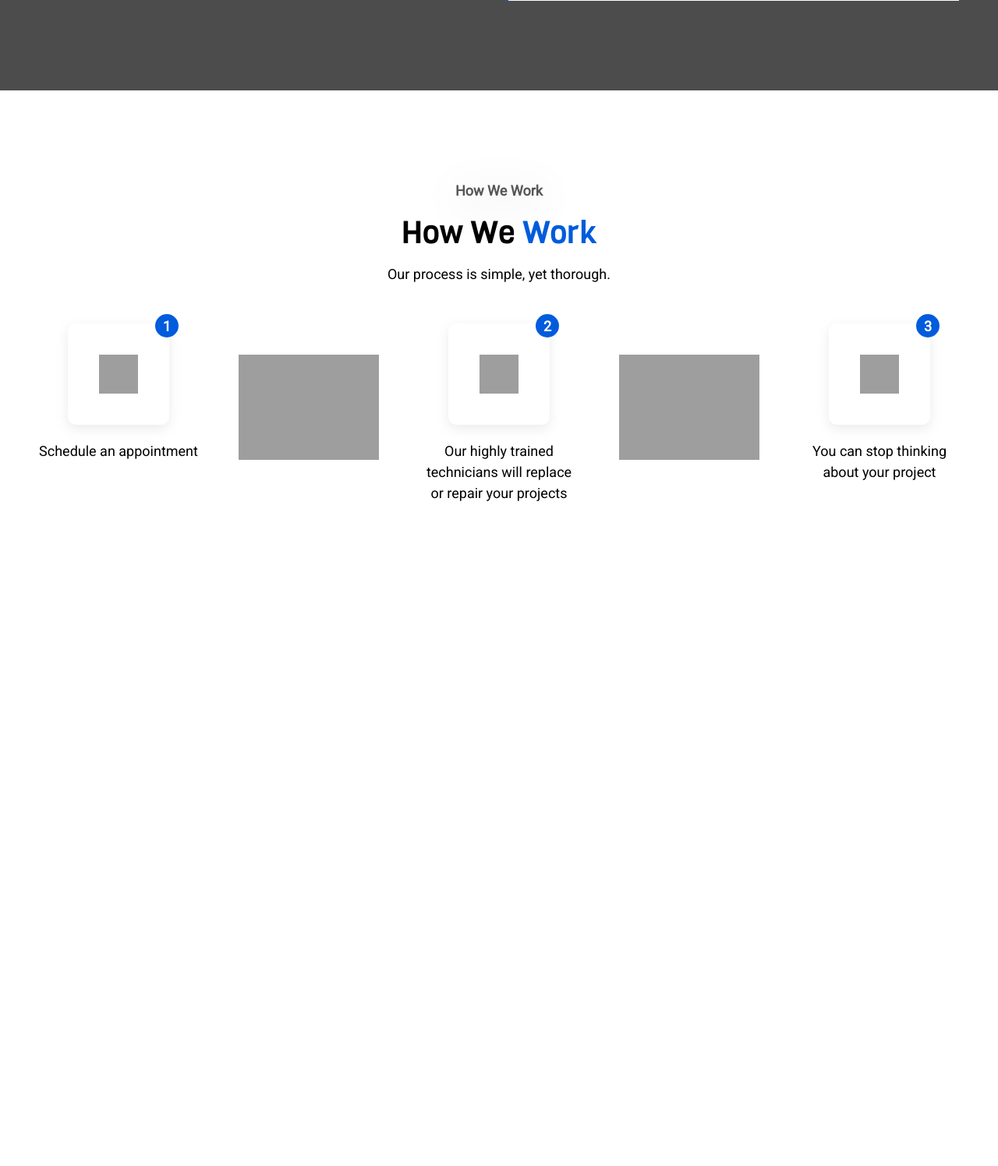
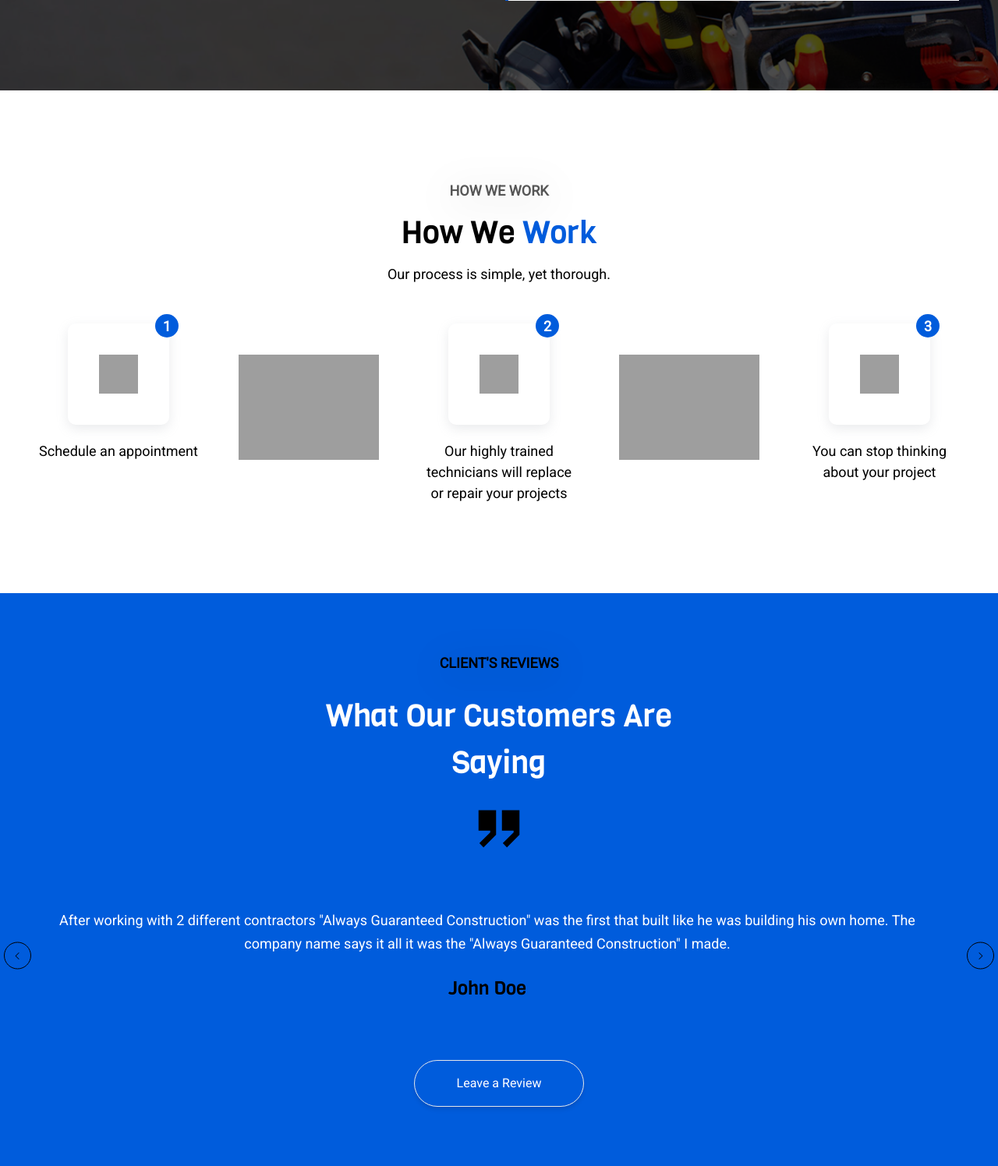
Before and after one commit to aadarshstha45/always-guranteed-construction, a PHP site: page /constructions/ in a window 1280 px wide. Shown: the part 3733-5229 px from the top of the page at 78% size. Before the commit the page ends 4376 px from the top, so only its background shows below. Run offline with PHP 8.4, Linux system fonts and the light colour scheme; grey boxes are pictures that could not be loaded.

Commit message:
clients review section

```diff
--- a/assets/css/styles.css
+++ b/assets/css/styles.css
@@ -10,7 +10,7 @@
 .swiper-slide {
   text-align: center;
   font-size: 18px;
-  background: #fff;
+  /* background: #fff; */
   display: flex;
   justify-content: center;
   align-items: center;
--- a/home.php
+++ b/home.php
@@ -4,3 +4,4 @@
 <?php include_once("sections/home/numbers.php"); ?>
 <?php include_once("sections/home/get-in-touch.php"); ?>
 <?php include_once("sections/home/how-we-work.php"); ?>
+<?php include_once("sections/home/clients-reviews.php"); ?>
--- a/includes/navbar.php
+++ b/includes/navbar.php
@@ -33,8 +33,8 @@ $pathname = $_SERVER['REQUEST_URI']; // Get current path
             <img src="<?= BASE_URL ?>/assets/images/logo.png" alt="logo" class="w-[250px] h-[100px] md:w-[314px] md:h-[134px]" />
 
             <!-- Button to Open Drawer -->
-            <button onclick="openDrawer()" class="px-6 py-3 bg-blue-500 text-white rounded-full m-4 flex min-[700px]:hidden">
-                Open Drawer
+            <button onclick="openDrawer()" class="primary-btn flex min-[700px]:hidden">
+                <img src="assets/icons/hamburger.svg" alt="menu" class="w-[30px] h-[30px]" />
             </button>
 
             <!-- Drawer Component -->
--- /dev/null
+++ b/sections/home/clients-reviews.php
@@ -0,0 +1,82 @@
+<?php
+
+$testimonials = [
+    [
+        "message" => 'After working with 2 different contractors "Always Guaranteed Construction" was the first that built like he was building his own home. The company name says it all it was the "Always Guaranteed Construction" I made.',
+        "name" => "John Doe",
+        "rating" => 5
+    ],
+    [
+        "message" => 'After working with 2 different contractors "Always Guaranteed Construction" was the first that built like he was building his own home. The company name says it all it was the "Always Guaranteed Construction" I made.',
+        "name" => "John Doe",
+        "rating" => 3
+    ],
+    [
+        "message" => 'After working with 2 different contractors "Always Guaranteed Construction" was the first that built like he was building his own home. The company name says it all it was the "Always Guaranteed Construction" I made.',
+        "name" => "John Doe",
+        "rating" => 4
+
+    ]
+]
+
+?>
+
+<section id="clients-reviews" class="bg-primary-500 py-[50px] md:py-[76px] px-[5px] flex flex-col gap-6 items-center justify-center">
+    <p class="text-caption text-black">Client's Reviews</p>
+    <p class="text-heading max-w-[511px] text-white text-center">What Our Customers Are Saying</p>
+    <svg xmlns="http://www.w3.org/2000/svg" width="60" height="60" viewBox="0 0 60 60" fill="none">
+        <path d="M26.25 39.0533L10.1517 55.1516L4.84834 49.8484L18.75 35.9467V33.75H3.75V7.5H26.25V39.0533Z" fill="black" />
+        <path d="M33.75 33.75H48.75V35.9467L34.8483 49.8484L40.1516 55.1516L56.25 39.0533V7.5H33.75V33.75Z" fill="black" />
+    </svg>
+    <div class="swiper reviewSwiper max-w-[1440px] px-4  w-full mx-auto ">
+        <div class="swiper-wrapper  ">
+            <?php foreach ($testimonials as $testimonial) : ?>
+                <div class="swiper-slide  mx-auto  max-w-[1200px]">
+                    <div class=" flex flex-col items-center gap-6 px-3">
+                        <p class="text-white leading-[30px] text-[16px] md:text-[18px] text-center"><?= $testimonial['message'] ?></p>
+                        <!-- <div class="flex items-center gap-2">
+                        <?php for ($i = 0; $i < 5; $i++) : ?>
+                            <img src="assets/icons/star.svg" alt="star" class="w-[20px] h-[20px] <?= $i < $testimonial['rating'] ? 'text-primary-500' : 'text-white' ?>" />
+                        <?php endfor; ?>
+                    </div> -->
+                        <p class="text-black text-[18px] md:text-[24px] font-viga "><?= $testimonial['name'] ?></p>
+                    </div>
+                </div>
+            <?php endforeach; ?>
+        </div>
+        <button class="swiper-navigation-outline border-black hover:bg-gray-500 left-0" onclick="prevSlide()">
+            <svg class="w-10 h-10" xmlns="http://www.w3.org/2000/svg" fill="#000" viewBox="0 0 256 256">
+                <path d="M165.66,202.34a8,8,0,0,1-11.32,11.32l-80-80a8,8,0,0,1,0-11.32l80-80a8,8,0,0,1,11.32,11.32L91.31,128Z"></path>
+            </svg>
+        </button>
+        <button class="swiper-navigation-outline border-black hover:bg-gray-500 right-0" onclick="nextSlide()">
+            <svg class="rotate-180 w-10 h-10" xmlns="http://www.w3.org/2000/svg" fill="#000" viewBox="0 0 256 256">
+                <path d="M165.66,202.34a8,8,0,0,1-11.32,11.32l-80-80a8,8,0,0,1,0-11.32l80-80a8,8,0,0,1,11.32,11.32L91.31,128Z"></path>
+            </svg>
+        </button>
+    </div>
+
+    <button class="outline-btn w-[218px] h-[60px] z-10 text-white hover:bg-gray-50 hover:text-gray-900">Leave a Review</button>
+
+</section>
+
+<!-- Initialize Swiper -->
+<script>
+    var swiper = new Swiper(".reviewSwiper", {
+        slidesPerView: 1,
+        spaceBetween: 30,
+        loop: true,
+        autoplay: {
+            delay: 2500,
+            disableOnInteraction: false,
+        },
+        speed: 2000,
+    });
+    nextSlide = () => {
+        swiper.slideNext();
+    };
+
+    prevSlide = () => {
+        swiper.slidePrev();
+    };
+</script>
--- a/sections/home/get-in-touch.php
+++ b/sections/home/get-in-touch.php
@@ -1,6 +1,8 @@
 <section
-  class="w-full bg-[url(<?= BASE_URL ?>/assets/images/contact-bg.png)] bg-cover bg-center bg-no-repeat relative min-h-[200px] py-[115px] px-[10px] min-[450px]:px-[50px] min-[1300px]:px-[135px]">
+  class="w-full  relative min-h-[200px] py-[115px] px-[10px] min-[450px]:px-[50px] min-[1300px]:px-[135px]">
   <div class="absolute bg-black/70 top-0 left-0 w-full h-full"></div>
+  <img src="assets/images/contact-bg.png" alt="Contact Background"
+    class="w-full h-full object-cover object-center absolute top-0 left-0 -z-10" />
   <div
     class="grid grid-cols-1 min-[1060px]:grid-cols-2 items-center gap-12 min-[1060px]:gap-4 relative">
     <div class="flex flex-col gap-4 max-w-[487px] min-[1060px]:mx-auto">
--- a/sections/home/hero-section.php
+++ b/sections/home/hero-section.php
@@ -1,8 +1,8 @@
 <section
-  class="w-full  bg-[url(<?= BASE_URL ?>/assets/images/home-banner.png)]  bg-cover bg-center bg-no-repeat relative h-[500px] sm:h-[600px] lg:h-[700px] 2xl:h-[900px]">
+  class="w-full  relative h-[500px] sm:h-[600px] lg:h-[700px] 2xl:h-[900px]">
   <div
     class="absolute top-0 left-0 w-full h-full bg-[rgba(26,26,26,0.75)]"></div>
-
+  <img src="assets/images/home-banner.png" alt="Home Banner" class="w-full h-full object-cover object-center absolute top-0 left-0 -z-10">
   <div
     class="flex flex-col gap-[18px] px-[10px] min-[800px]:pl-[50px] lg:pl-[100px] 2xl:pl-[133px] items-start relative w-full h-full justify-center">
     <p class="text-caption text-primary-500 uppercase">
--- a/sections/home/how-we-work.php
+++ b/sections/home/how-we-work.php
@@ -8,7 +8,7 @@ $data = [
 
 ?>
 
-<section class="p-[100px] flex flex-col items-center justify-center gap-[10px] py-[115px] px-[10px] min-[450px]:px-[50px] min-[1300px]:px-[135px]">
+<section class="flex flex-col items-center justify-center gap-[10px] py-[50px] md:py-[115px] px-[10px] min-[450px]:px-[50px] min-[1300px]:px-[135px]">
 
     <p class="text-caption text-[#565656] text-center">How we work</p>
     <p class="text-heading text-center">How We
--- a/sections/home/what-we-offer.php
+++ b/sections/home/what-we-offer.php
@@ -24,7 +24,7 @@ $slides = [
 ?>
 
 <div
-  class="bg-[#F8F8F8] py-[86px] flex flex-col items-center justify-center relative">
+  class="bg-[#F8F8F8] py-[50px] sm:py-[86px] flex flex-col items-center justify-center relative">
   <img
     src="assets/images/what-we-offer.png"
     alt="What We Offer"
@@ -40,7 +40,7 @@ $slides = [
     <span class="text-primary-500">Always Guaranteed Construction </span>is
     committed to ensuring the work needed is completed fast, efficiently.
   </p>
-  <div class="swiper mySwiper max-w-[1440px] w-full mx-auto">
+  <div class="swiper offerSlider max-w-[1440px] w-full mx-auto">
     <div class="swiper-wrapper">
       <?php for ($i = 0; $i < 3; $i++): ?>
         <?php foreach ($slides as $slide): ?>
@@ -61,10 +61,10 @@ $slides = [
         <?php endforeach; ?>
       <?php endfor; ?>
     </div>
-    <button class="swiper-navigation left-0" onclick="handlePrevSlide()">
+    <button class="swiper-navigation left-0" onclick="slideBefore()">
       <img src="assets/icons/caret.svg" alt="Previous" />
     </button>
-    <button class="swiper-navigation right-0" onclick="handleNextSlide()">
+    <button class="swiper-navigation right-0" onclick="slideAfter()">
       <img src="assets/icons/caret.svg" alt="Previous" class="rotate-180" />
     </button>
   </div>
@@ -72,7 +72,7 @@ $slides = [
 </div>
 
 <script>
-  var swiper = new Swiper(".mySwiper", {
+  var swiper = new Swiper(".offerSlider", {
     slidesPerView: 3,
     spaceBetween: 30,
     loop: true,
@@ -95,11 +95,11 @@ $slides = [
     },
   });
 
-  handleNextSlide = () => {
+  slideAfter = () => {
     swiper.slideNext();
   };
 
-  handlePrevSlide = () => {
+  slideBefore = () => {
     swiper.slidePrev();
   };
 </script>
```
Also changed, not shown: input.css (+13 -5 lines), assets/css/tailwind.css, assets/icons/hamburger.svg (added), 1 other file.
